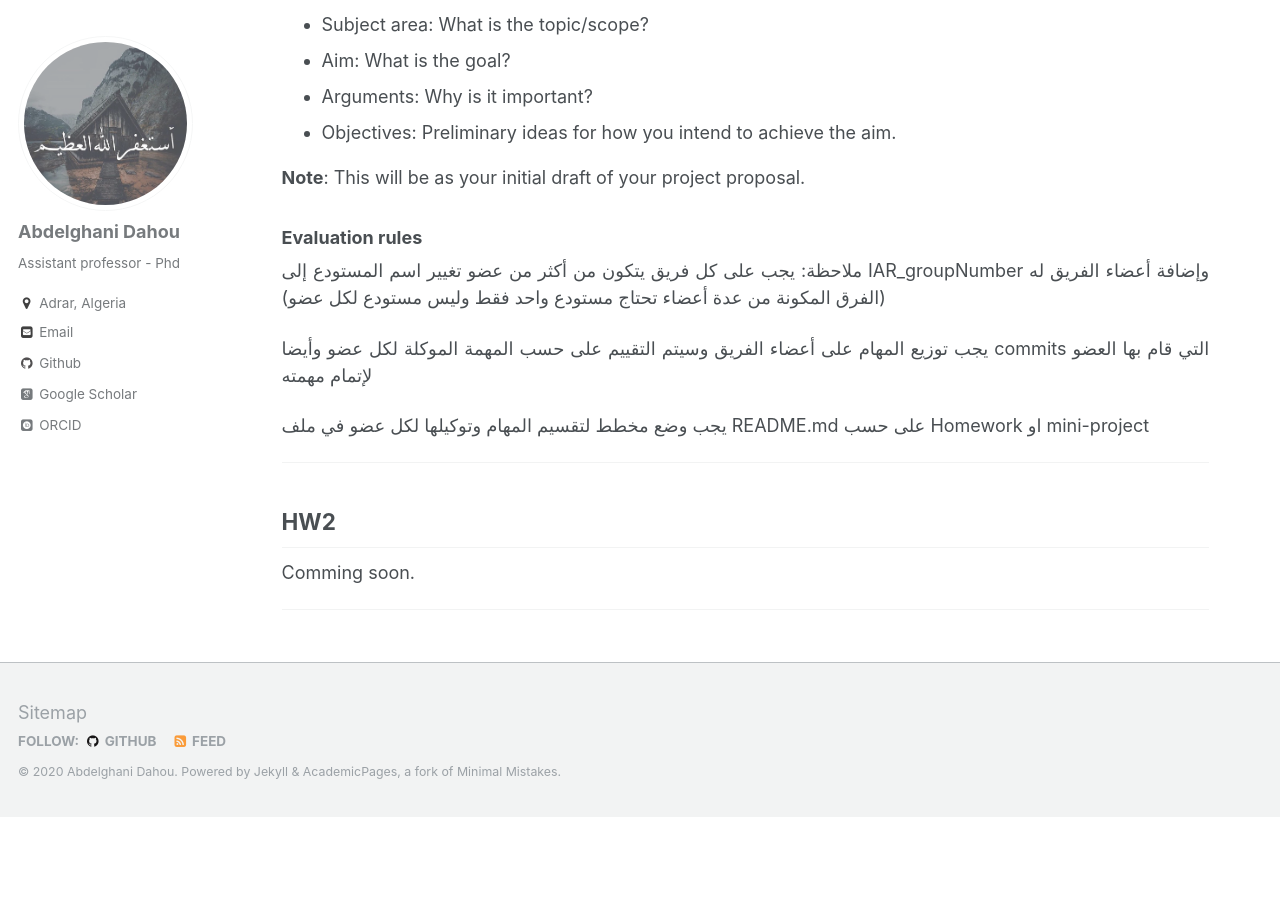
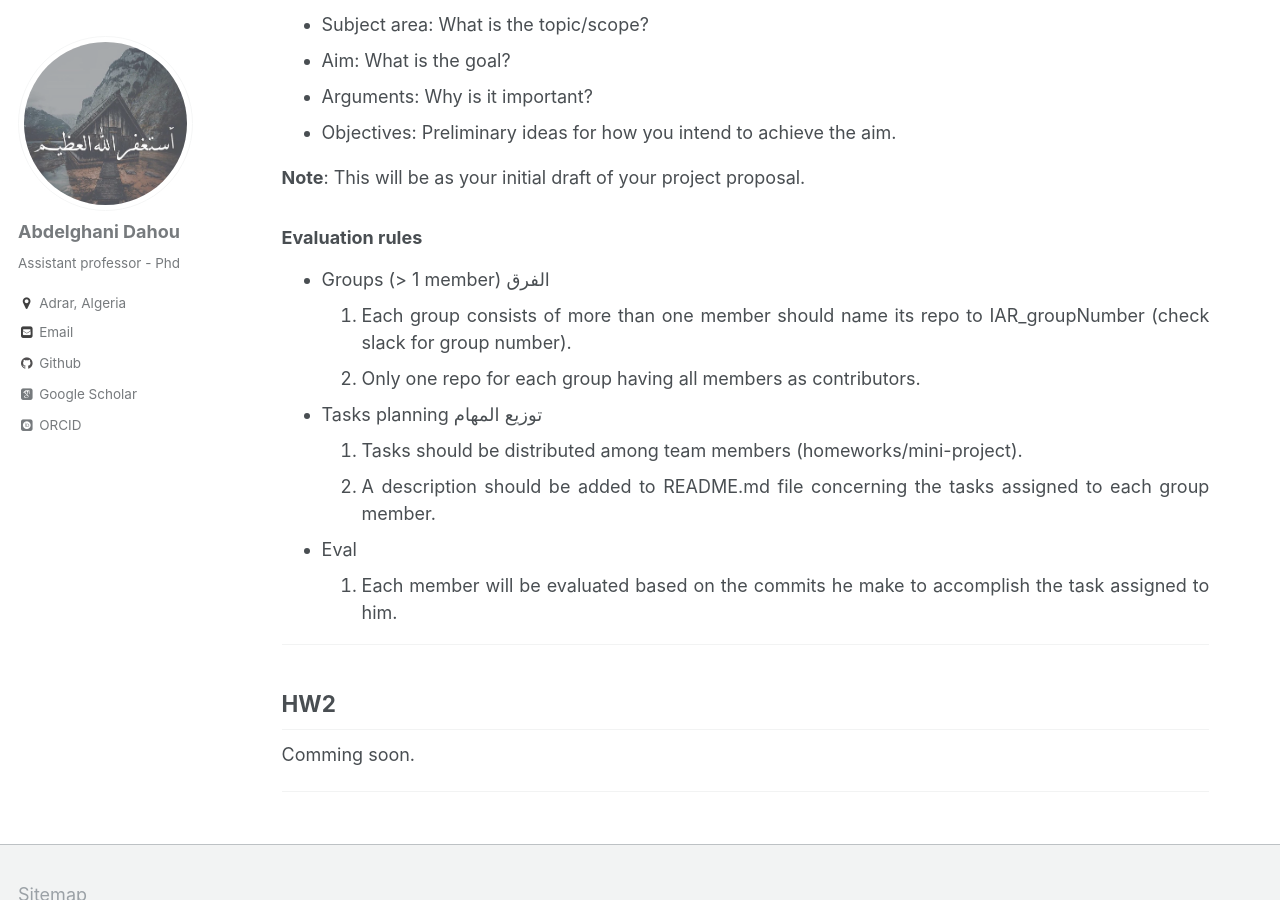
Before and after one commit to dr-dahou-adrar/dr-dahou-adrar.github.io, a Jekyll site: the page built from teaching_content/academic_year_2020_2021/2020-2021-S1-IAR1_HW.md, in a window 1280 px wide and 900 px high, scrolled down 975 px. Built offline with Jekyll 4.4.1, drawn with Linux system fonts in a browser that asks for light colours; some web fonts are replaced; before the commit the page ends 1792 px from its top, so only the background shows below that.

Commit message:
eval rules

```diff
--- a/teaching_content/academic_year_2020_2021/2020-2021-S1-IAR1_HW.md
+++ b/teaching_content/academic_year_2020_2021/2020-2021-S1-IAR1_HW.md
@@ -35,11 +35,14 @@ Using Latex, choose a default article template and tries to briefly answer the f
 **Note**: This will be as your initial draft of your project proposal.
 
 ### Evaluation rules
-ملاحظة: يجب على كل فريق يتكون من أكثر من عضو تغيير اسم المستودع إلى IAR_groupNumber وإضافة أعضاء الفريق له (الفرق المكونة من عدة أعضاء تحتاج مستودع واحد فقط وليس مستودع لكل عضو)
-
-يجب توزيع المهام على أعضاء الفريق وسيتم التقييم على حسب المهمة الموكلة لكل عضو وأيضا commits التي قام بها العضو لإتمام مهمته
-
-يجب وضع مخطط لتقسيم المهام وتوكيلها لكل عضو في ملف README.md على حسب Homework او mini-project
+* Groups (> 1 member) الفرق
+    1. Each group consists of more than one member should name its repo to IAR_groupNumber (check slack for group number).
+    1. Only one repo for each group having all members as contributors.
+* Tasks planning توزيع المهام
+    1. Tasks should be distributed among team members (homeworks/mini-project).
+    1. A description should be added to README.md file concerning the tasks assigned to each group member.
+* Eval
+    1. Each member will be evaluated based on the commits he make to accomplish the task assigned to him.
 
 ***
 ## HW2
```
